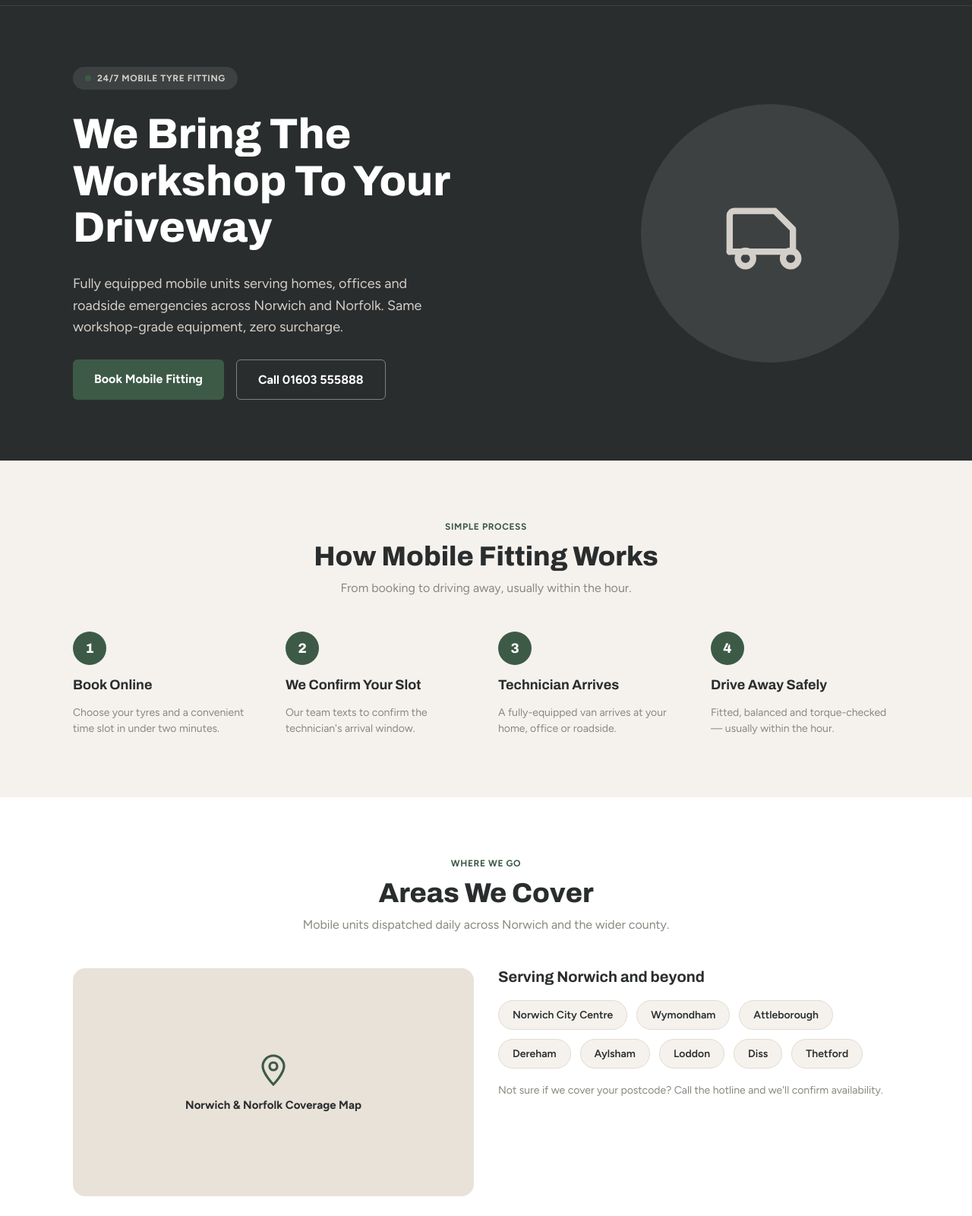
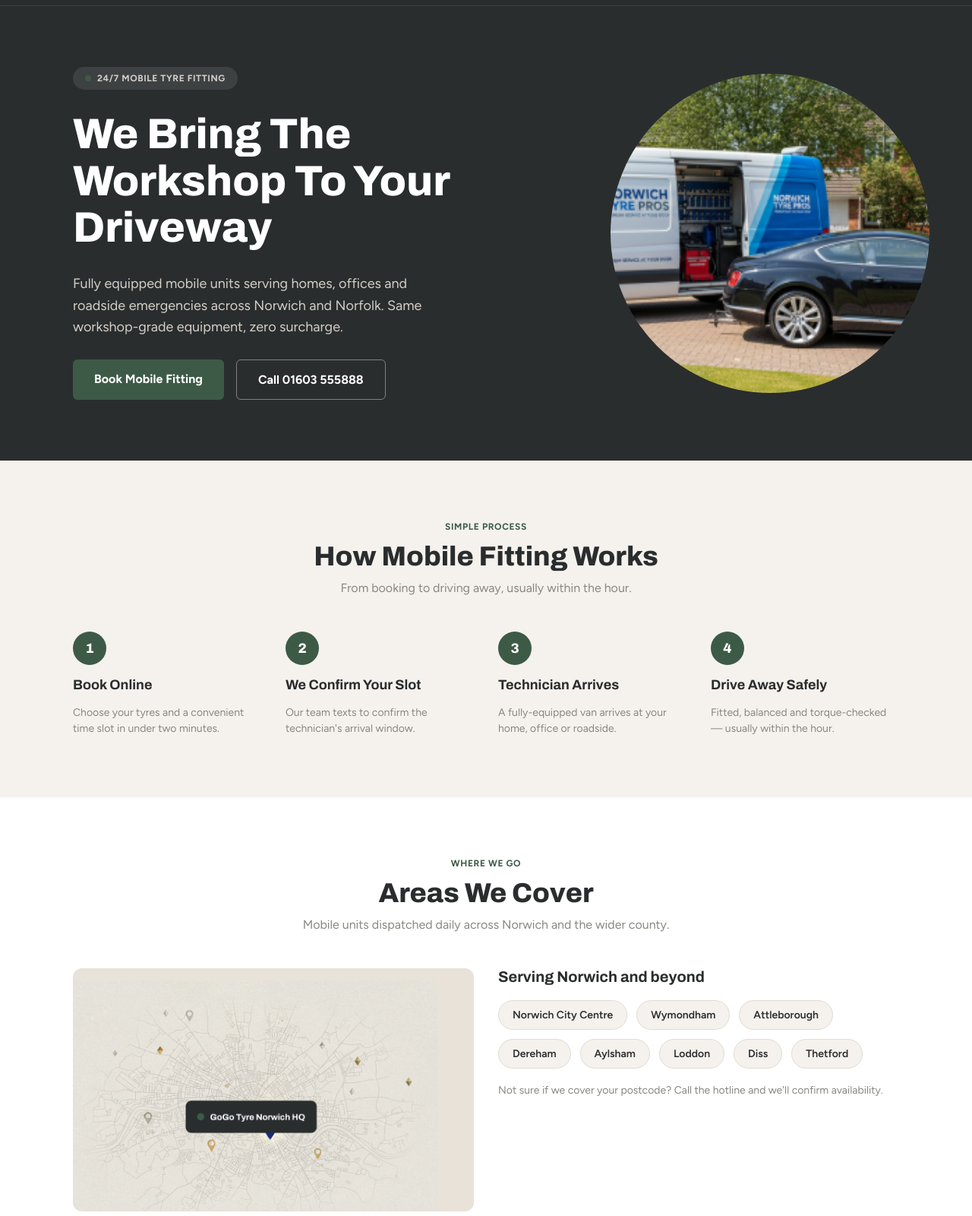
Before and after one commit to Izzahsheikh/GogoTyres, a website: page mobile-fitting.html in a window 1280 px wide. Shown: the part 80-1680 px from the top of the page at 76% size. Drawn offline with Linux system fonts and the light colour scheme.

Commit message:
added mobile fitting page

```diff
--- a/mobile-fitting.html
+++ b/mobile-fitting.html
@@ -229,9 +229,7 @@
     </div>
   </div>
   <div class="hero-icon-wrap">
-    <div class="hero-icon-circle">
-      <svg viewBox="0 0 24 24" fill="none" stroke="#d4cfc8" stroke-width="1.4" stroke-linecap="round" stroke-linejoin="round"><path d="M3 16V8a1 1 0 0 1 1-1h9l4 4v5"/><path d="M17 16H3"/><circle cx="6.5" cy="17.5" r="1.7"/><circle cx="16.5" cy="17.5" r="1.7"/></svg>
-    </div>
+    <img src="mobileFitting.png" alt="Mobile tyre fitting van" style="width: 420px; height: 420px; object-fit: cover; border-radius: 50%; display: block;">
   </div>
 </section>
 
@@ -271,8 +269,7 @@
   <p class="section-sub">Mobile units dispatched daily across Norwich and the wider county.</p>
   <div class="areas-row">
     <div class="areas-map">
-      <svg width="48" height="48" viewBox="0 0 24 24" fill="none" stroke="#3d5a47" stroke-width="1.6" stroke-linecap="round" stroke-linejoin="round"><path d="M12 21s-7-7.2-7-12a7 7 0 0 1 14 0c0 4.8-7 12-7 12z"/><circle cx="12" cy="9" r="2.5"/></svg>
-      <span>Norwich &amp; Norfolk Coverage Map</span>
+      <img src="map.png" alt="Norwich & Norfolk Coverage Map" style="width: 100%; height: 100%; object-fit: cover; border-radius: 12px; display: block;">
     </div>
     <div class="areas-details">
       <h3>Serving Norwich and beyond</h3>
```
Also changed, not shown: map.png (added), mapp.png (added).
